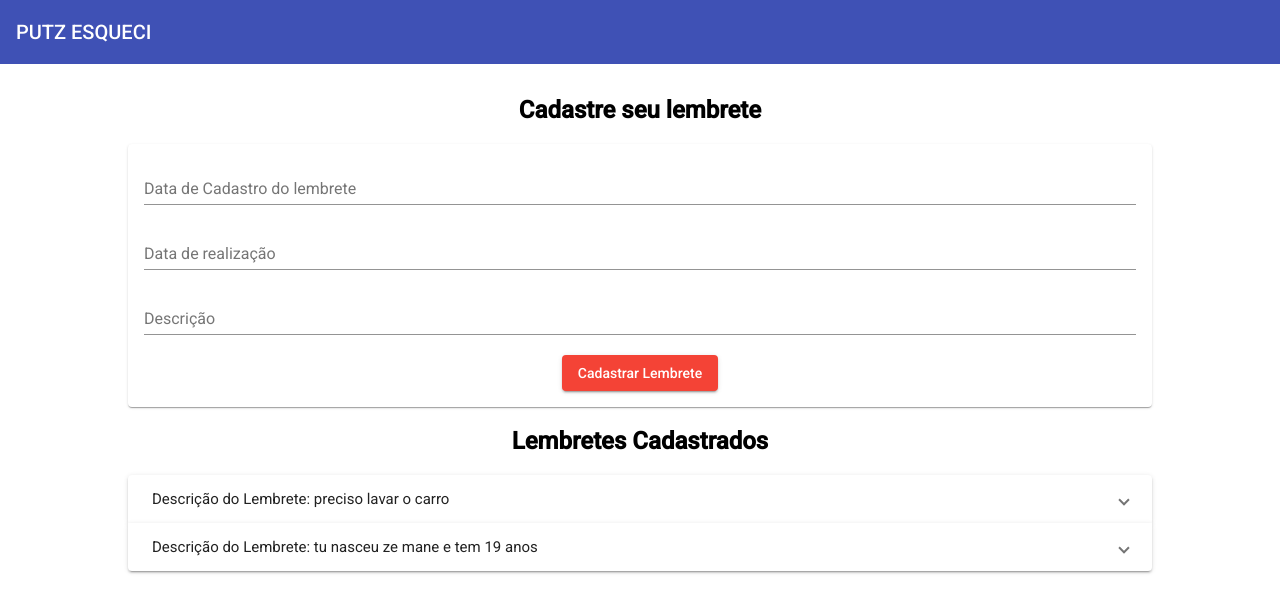
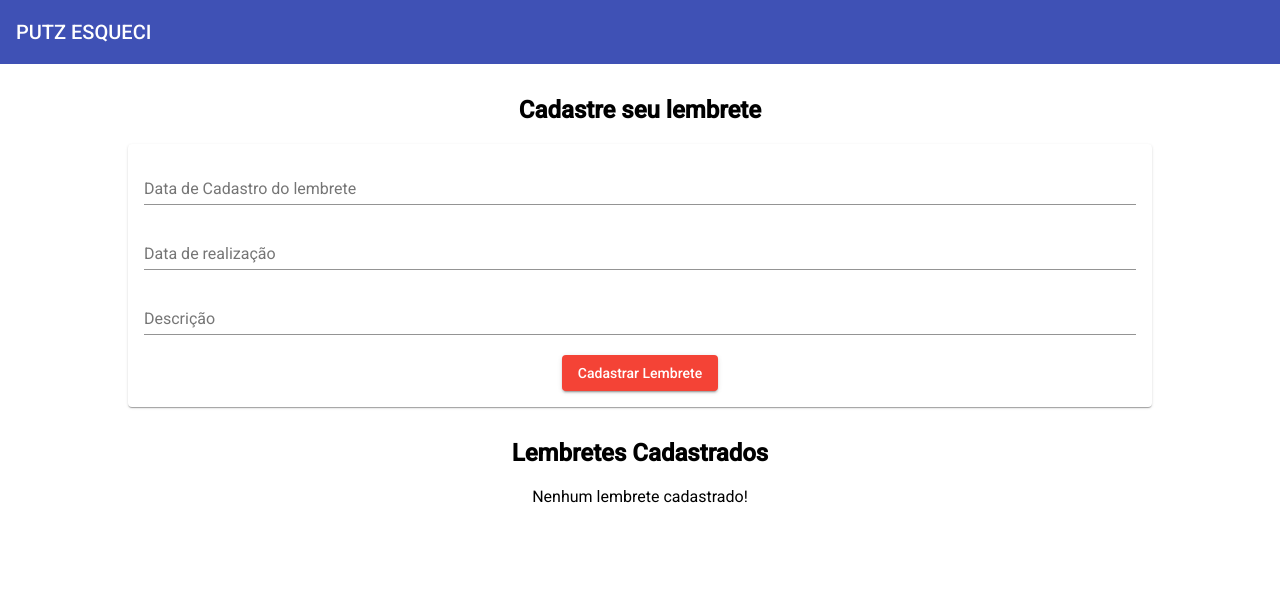
Before and after one commit to Jul10pN/projeto-usabilidade, an Angular app: page / in a window 1280 px wide. Shown: the top 612 px of the page. Built offline with nearby package versions, Linux system fonts and the light colour scheme.

Commit message:
cadastro  funcionando

```diff
--- a/src/app/app.component.html
+++ b/src/app/app.component.html
@@ -3,6 +3,10 @@
 
 <main>
 <app-lembrete-inserir
- (lembreteAdicionado)="onLembreteAdicionado($event)"></app-lembrete-inserir>
-<app-lembrete-lista></app-lembrete-lista>
+ (lembreteAdicionado)="onLembreteAdicionado($event)">
+</app-lembrete-inserir>
+
+<app-lembrete-lista
+  [lembretes]="lembretes">
+</app-lembrete-lista>
 </main>
--- a/src/app/app.component.ts
+++ b/src/app/app.component.ts
@@ -1,4 +1,5 @@
 import { Component } from '@angular/core';
+import { Lembrete } from './lembrete/lembrete.model';
 
 @Component({
   selector: 'app-root',
@@ -8,7 +9,9 @@ import { Component } from '@angular/core';
 export class AppComponent {
   title = 'projeto-usabilidade';
 
+  lembretes: Lembrete[] = []
+
   onLembreteAdicionado(lembrete) {
-    console.log(lembrete);
+    this.lembretes = [ ...this.lembretes, lembrete ]
   }
 }
--- a/src/app/lembrete/lembrete-inserir/lembrete-inserir.component.ts
+++ b/src/app/lembrete/lembrete-inserir/lembrete-inserir.component.ts
@@ -1,4 +1,10 @@
 import { Component, EventEmitter, Output } from '@angular/core';
+import { Lembrete } from '../lembrete.model';
+
+
+
+
+
 
 @Component({
   selector: 'app-lembrete-inserir',
@@ -7,14 +13,15 @@ import { Component, EventEmitter, Output } from '@angular/core';
 })
 export class LembreteInserirComponent  {
 
-  @Output() lembreteAdicionado = new EventEmitter();
+  @Output() lembreteAdicionado = new EventEmitter<Lembrete>();
 
   cadastro: string;
   realizacao: string;
   descricao: string;
 
   onAdicionarLembrete() {
-    const lembrete = {
+
+    const lembrete: Lembrete = {
       cadastro: this.cadastro,
       realizacao: this.realizacao,
       descricao: this.descricao
@@ -22,6 +29,10 @@ export class LembreteInserirComponent  {
 
     this.lembreteAdicionado.emit(lembrete);
 
+    this.cadastro = '';
+    this.realizacao = '';
+    this.descricao = '';
+
 
   }
 
--- a/src/app/lembrete/lembrete-lista/lembrete-lista.component.css
+++ b/src/app/lembrete/lembrete-lista/lembrete-lista.component.css
@@ -1,3 +1,8 @@
 h2{
   text-align: center;
 }
+
+:host {
+  margin-top: 2rem;
+  display: block;
+}
--- a/src/app/lembrete/lembrete-lista/lembrete-lista.component.html
+++ b/src/app/lembrete/lembrete-lista/lembrete-lista.component.html
@@ -20,6 +20,6 @@
 
 </mat-accordion>
 
-<p *ngIf="lembretes.length <= 0">
+<p *ngIf="lembretes.length <= 0" style="text-align: center;">
   Nenhum lembrete cadastrado!
 </p>
--- a/src/app/lembrete/lembrete-lista/lembrete-lista.component.ts
+++ b/src/app/lembrete/lembrete-lista/lembrete-lista.component.ts
@@ -1,4 +1,6 @@
-import { Component, OnInit } from '@angular/core';
+import { Component, OnInit, Input } from '@angular/core';
+import { Lembrete } from '../lembrete.model';
+
 
 @Component({
   selector: 'app-lembrete-lista',
@@ -7,18 +9,7 @@ import { Component, OnInit } from '@angular/core';
 })
 export class LembreteListaComponent implements OnInit {
 
-  lembretes = [
-    {
-    cadastro: '17/10/2020',
-  realizacao: '20/10/2020',
-  descricao: 'preciso lavar o carro'
-  },
-  {
-    cadastro: '04/04/2001',
-    realizacao: '17/10/2020',
-    descricao: 'tu nasceu ze mane e tem 19 anos'
-  }
-  ]
+  @Input() lembretes: Lembrete[] = []
 
   constructor() { }
 
```
Also changed, not shown: src/app/lembrete/lembrete.model.ts (added, +9 -0 lines), src/app/lembrete.model.ts (deleted).
